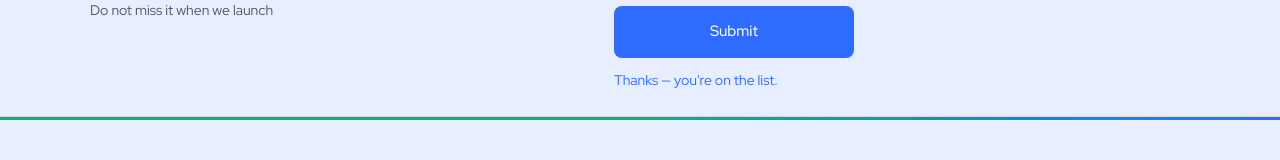
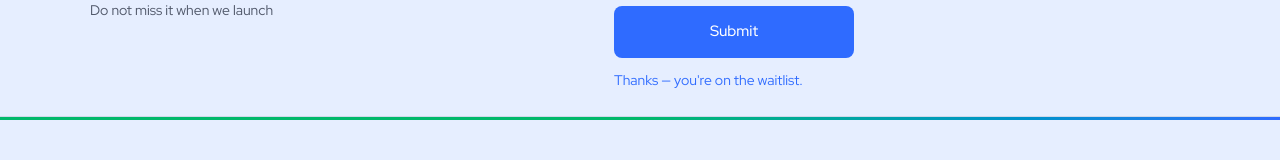
Before and after one commit to Lonepay/sonwoh, a Next.js app: page / in a window 1280 px wide. Both pictures are taken after typing "name@example.com" into the empty fields and a click on the button "Submit". Shown: the part 11020-11180 px from the top of the page. Built offline with nearby package versions, Linux system fonts and the light colour scheme.

Commit message:
waitlist form: spacing

```diff
--- a/src/components/ContactForm.tsx
+++ b/src/components/ContactForm.tsx
@@ -65,7 +65,7 @@ export default function ContactForm() {
                 sent ? "" : "invisible"
               }`}
             >
-              Thanks — you&apos;re on the list.
+              Thanks — you&apos;re on the waitlist.
             </p>
           </form>
         </div>
```
